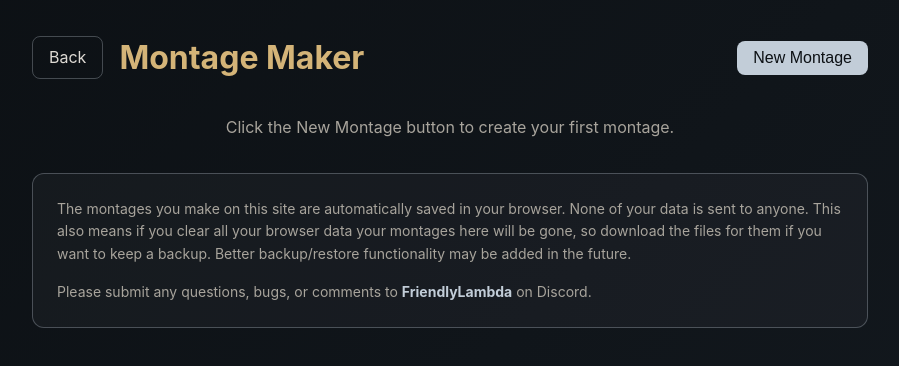
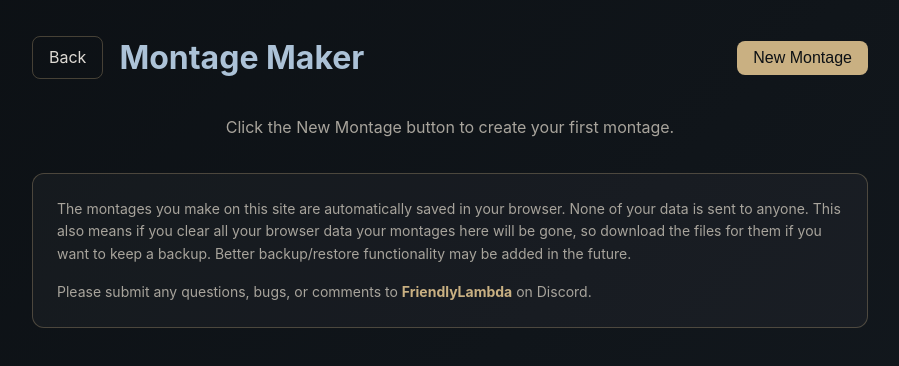
Before and after one commit to friendlylambda/steeltools, a React (Vite) app: page /montagemaker in a window 1280 px wide. Shown: the top 366 px of the page, without its empty margins (190-1089 px from the left). Built offline with nearby package versions, Linux system fonts and the light colour scheme.

Commit message:
Update theme so the primary color is now Blue Steel

```diff
--- a/src/theme.ts
+++ b/src/theme.ts
@@ -1,15 +1,17 @@
+const primary = '#acc2d7'     // steel (accent/headings)
+const secondary = '#c9b082'   // amber (UI chrome/borders)
+
 export const colors = {
   // Steel & Parchment theme
   background: '#0c1014',
   backgroundLight: '#141a20',
   backgroundCard: 'rgba(168, 180, 196, 0.05)',
 
-  primary: '#d4b478',
-  primaryLight: '#e4c898',
+  primary,
+  primaryLight: '#cedae8',
 
-  secondary: '#c2cdd8',
-  secondaryLight: '#dae0e8',
-  secondaryDim: '#96a4b4',
+  secondary,
+  secondaryLight: '#d5c5a4',
 
   text: '#dedad4',
   textDim: '#a8a49c',
@@ -18,12 +20,12 @@ export const colors = {
   danger: '#c75050',
 
   // Derived (for borders, subtle backgrounds)
-  primary10: 'color-mix(in srgb, #d4b478 10%, transparent)',
-  primary20: 'color-mix(in srgb, #d4b478 20%, transparent)',
-  primary30: 'color-mix(in srgb, #d4b478 30%, transparent)',
-  secondary10: 'color-mix(in srgb, #c2cdd8 10%, transparent)',
-  secondary20: 'color-mix(in srgb, #c2cdd8 20%, transparent)',
-  secondary30: 'color-mix(in srgb, #c2cdd8 30%, transparent)',
+  primary10: `color-mix(in srgb, ${primary} 10%, transparent)`,
+  primary20: `color-mix(in srgb, ${primary} 20%, transparent)`,
+  primary30: `color-mix(in srgb, ${primary} 30%, transparent)`,
+  secondary10: `color-mix(in srgb, ${secondary} 10%, transparent)`,
+  secondary20: `color-mix(in srgb, ${secondary} 20%, transparent)`,
+  secondary30: `color-mix(in srgb, ${secondary} 30%, transparent)`,
 } as const
 
 export const spacing = {
```
